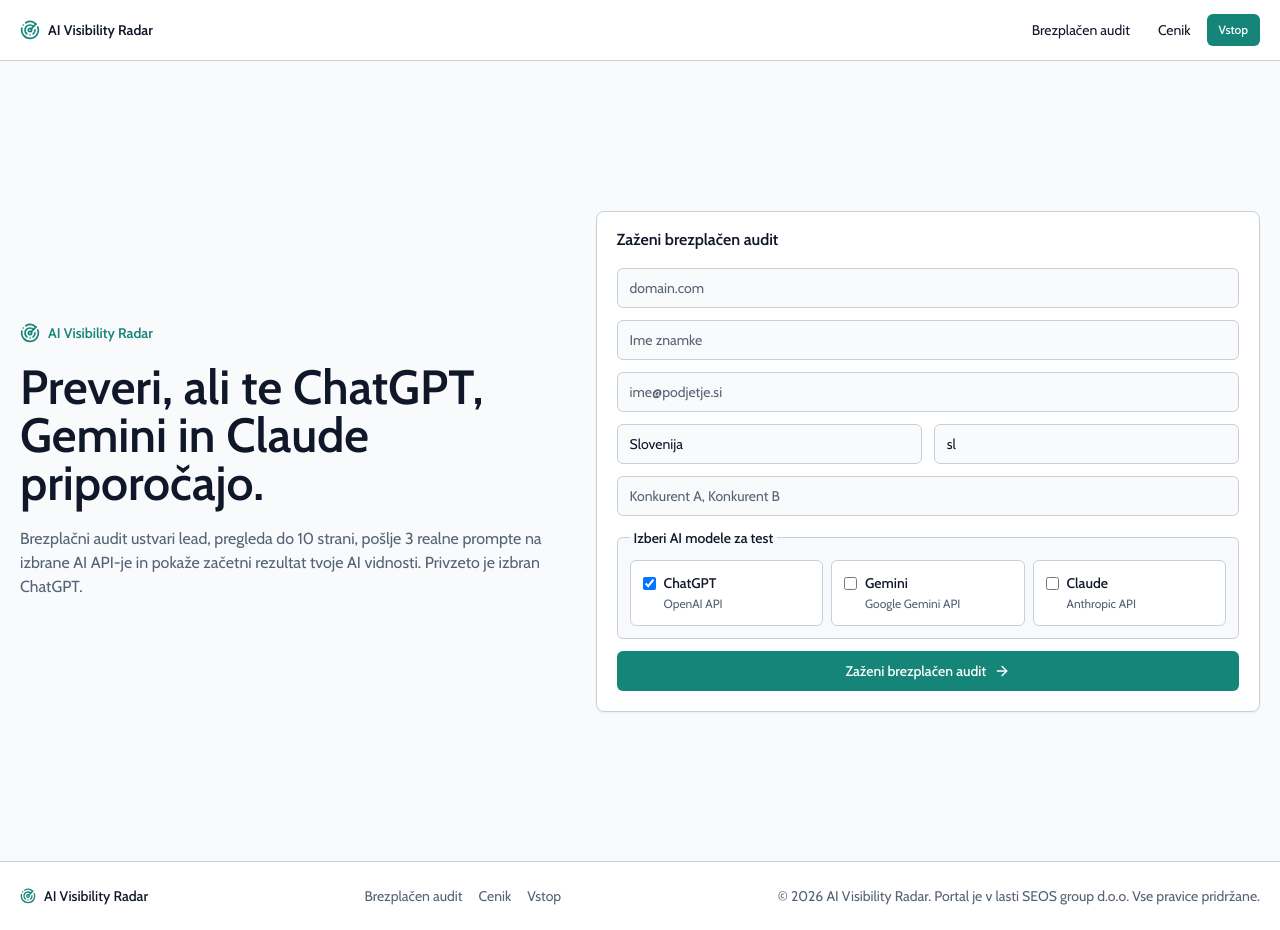
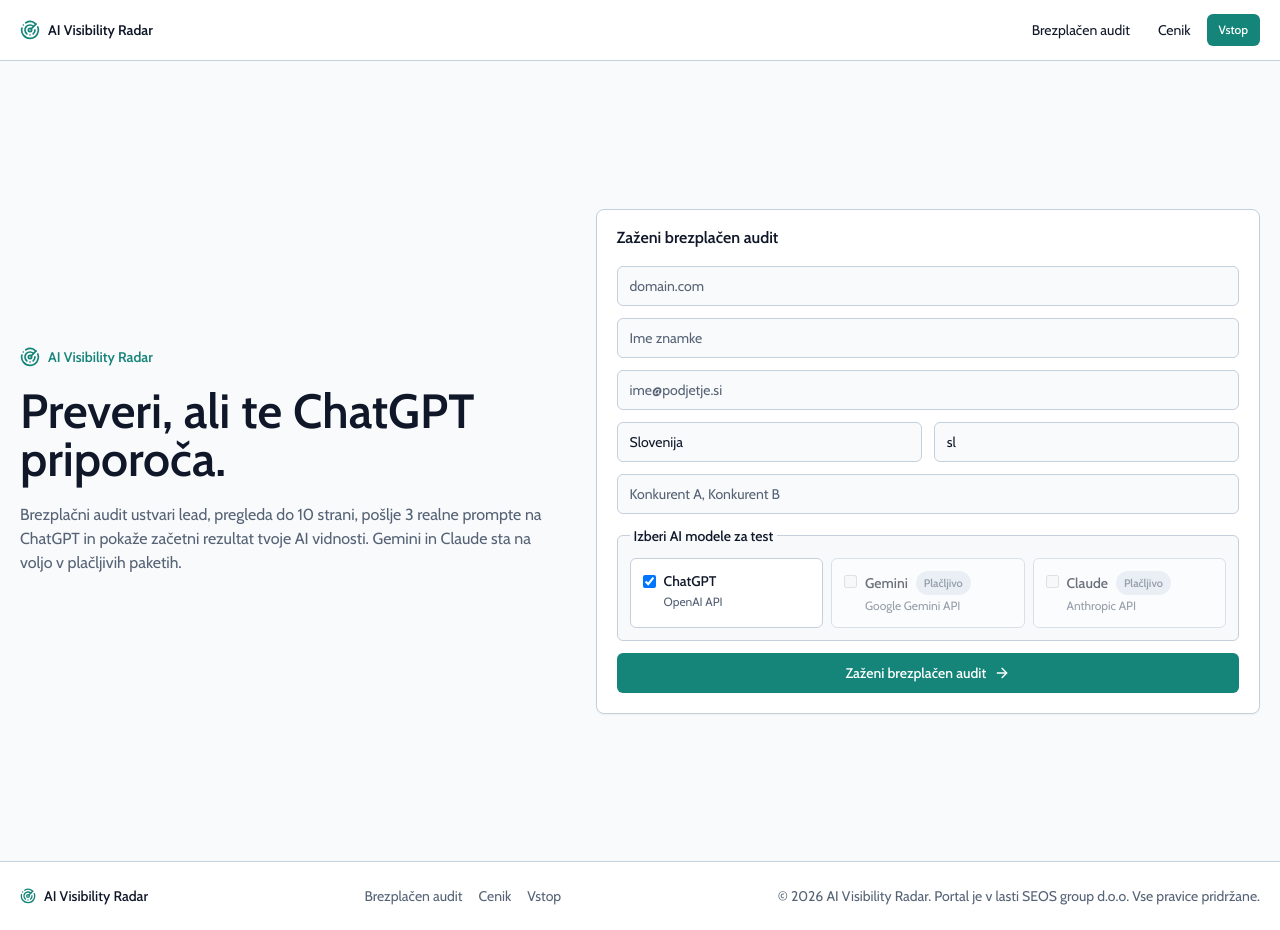
Before and after one commit to preserenfrance/ai-visibility-radar, a Next.js app in the folder apps/web/: page /ai-visibility-checker in a window 1280 px wide. Built offline with nearby package versions, Linux system fonts and the light colour scheme; no server answers.

Commit message:
Gate paid AI models on free audit

```diff
--- a/apps/web/app/ai-visibility-checker/page.tsx
+++ b/apps/web/app/ai-visibility-checker/page.tsx
@@ -2,7 +2,6 @@ import { redirect } from "next/navigation";
 import { Radar } from "lucide-react";
 import { FreeAuditForm } from "@/components/free-audit-form";
 import { Card, CardHeader, CardTitle } from "@/components/ui/card";
-import { selectedProvidersFromFormData } from "@/lib/ai-providers";
 import { createFreeAudit } from "@/lib/services";
 
 export const dynamic = "force-dynamic";
@@ -20,7 +19,7 @@ async function startAudit(formData: FormData) {
       country: String(formData.get("country") ?? "Slovenija"),
       language: String(formData.get("language") ?? "sl"),
       competitors: String(formData.get("competitors") ?? ""),
-      providers: selectedProvidersFromFormData(formData)
+      providers: ["openai"]
     });
     leadId = lead?.id;
   } catch (error) {
@@ -49,11 +48,11 @@ export default async function CheckerPage({
             AI Visibility Radar
           </div>
           <h1 className="max-w-2xl text-4xl font-semibold leading-tight sm:text-5xl">
-            Preveri, ali te ChatGPT, Gemini in Claude priporočajo.
+            Preveri, ali te ChatGPT priporoča.
           </h1>
           <p className="mt-5 max-w-xl text-muted-foreground">
-            Brezplačni audit ustvari lead, pregleda do 10 strani, pošlje 3 realne prompte na izbrane AI API-je
-            in pokaže začetni rezultat tvoje AI vidnosti. Privzeto je izbran ChatGPT.
+            Brezplačni audit ustvari lead, pregleda do 10 strani, pošlje 3 realne prompte na ChatGPT
+            in pokaže začetni rezultat tvoje AI vidnosti. Gemini in Claude sta na voljo v plačljivih paketih.
           </p>
         </div>
         <Card>
--- a/apps/web/app/audit/[id]/page.tsx
+++ b/apps/web/app/audit/[id]/page.tsx
@@ -47,9 +47,6 @@ export default async function AuditPage({ params }: { params: Promise<{ id: stri
         <div className="flex gap-2">
           <Button asChild>
             <Link href="/app/onboarding">Ustvari račun za celoten monitoring</Link>
-          </Button>
-          <Button asChild variant="outline">
-            <Link href="/pricing">Rezerviraj demo</Link>
           </Button>
         </div>
       </div>
--- a/apps/web/components/free-audit-form.tsx
+++ b/apps/web/components/free-audit-form.tsx
@@ -7,7 +7,13 @@ import { Button } from "@/components/ui/button";
 import { CardContent } from "@/components/ui/card";
 import { Input } from "@/components/ui/input";
 
-export function FreeAuditForm({ action, errorMessage }: { action: (formData: FormData) => Promise<void>; errorMessage: string | null }) {
+export function FreeAuditForm({
+  action,
+  errorMessage
+}: {
+  action: (formData: FormData) => Promise<void>;
+  errorMessage: string | null;
+}) {
   return (
     <CardContent>
       {errorMessage && (
@@ -27,21 +33,38 @@ export function FreeAuditForm({ action, errorMessage }: { action: (formData: For
         <fieldset className="grid gap-2 rounded-md border bg-secondary/30 p-3">
           <legend className="px-1 text-sm font-medium">Izberi AI modele za test</legend>
           <div className="grid gap-2 sm:grid-cols-3">
-            {AI_PROVIDER_OPTIONS.map((provider) => (
-              <label key={provider.id} className="flex cursor-pointer items-start gap-2 rounded-md border bg-white p-3 text-sm">
+            {AI_PROVIDER_OPTIONS.map((provider) => {
+              const isPaid = provider.id !== "openai";
+
+              return (
+                <label
+                  key={provider.id}
+                  className={`flex items-start gap-2 rounded-md border bg-white p-3 text-sm ${
+                    isPaid ? "cursor-not-allowed opacity-60" : "cursor-pointer"
+                  }`}
+                >
                   <input
                     className="mt-1"
                     type="checkbox"
                     name="providers"
                     value={provider.id}
                     defaultChecked={provider.id === "openai"}
+                    disabled={isPaid}
                   />
                   <span>
-                  <span className="block font-medium">{provider.label}</span>
+                    <span className="flex items-center gap-2 font-medium">
+                      {provider.label}
+                      {isPaid && (
+                        <span className="rounded-full bg-secondary px-2 py-0.5 text-[11px] font-semibold text-muted-foreground">
+                          Plačljivo
+                        </span>
+                      )}
+                    </span>
                     <span className="text-xs text-muted-foreground">{provider.description}</span>
                   </span>
                 </label>
-            ))}
+              );
+            })}
           </div>
         </fieldset>
         <SubmitArea />
```
Lines whose indentation alone changed are shown as unchanged.
